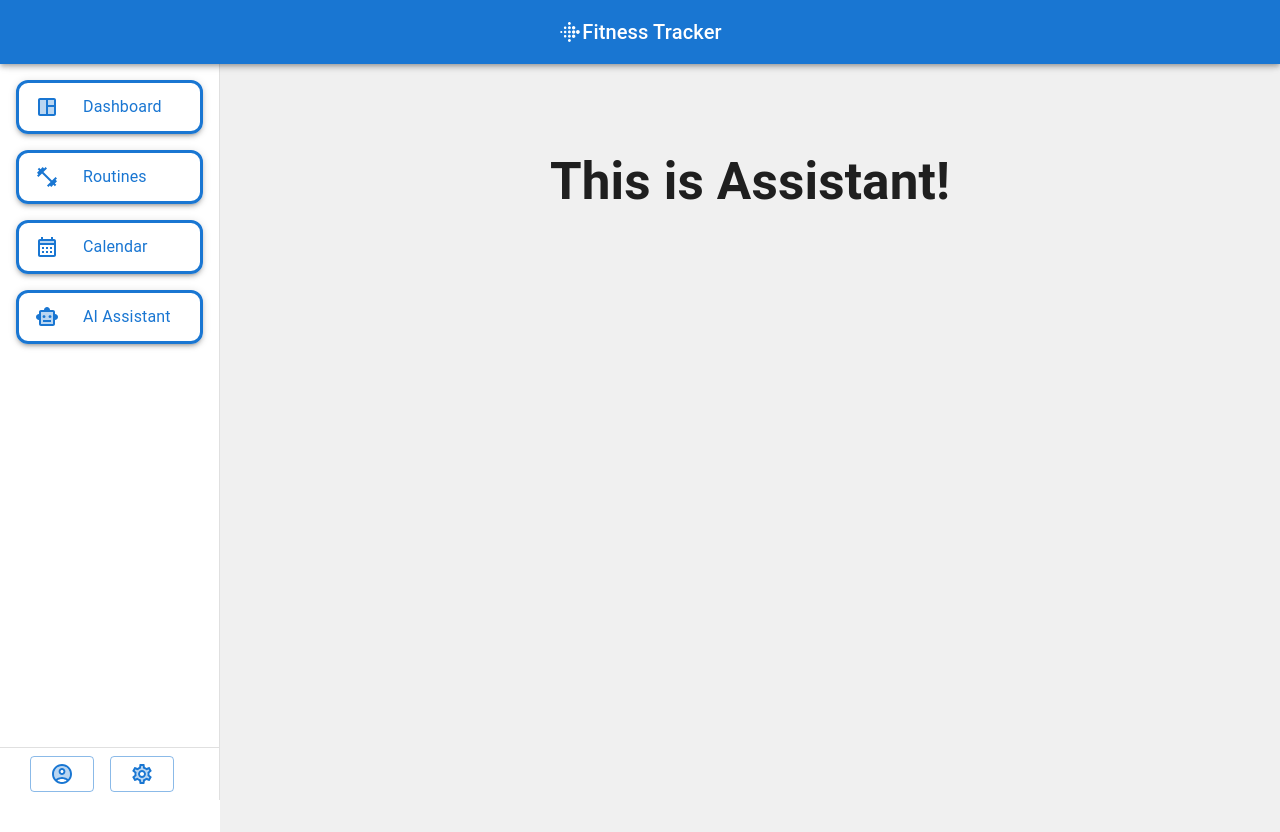
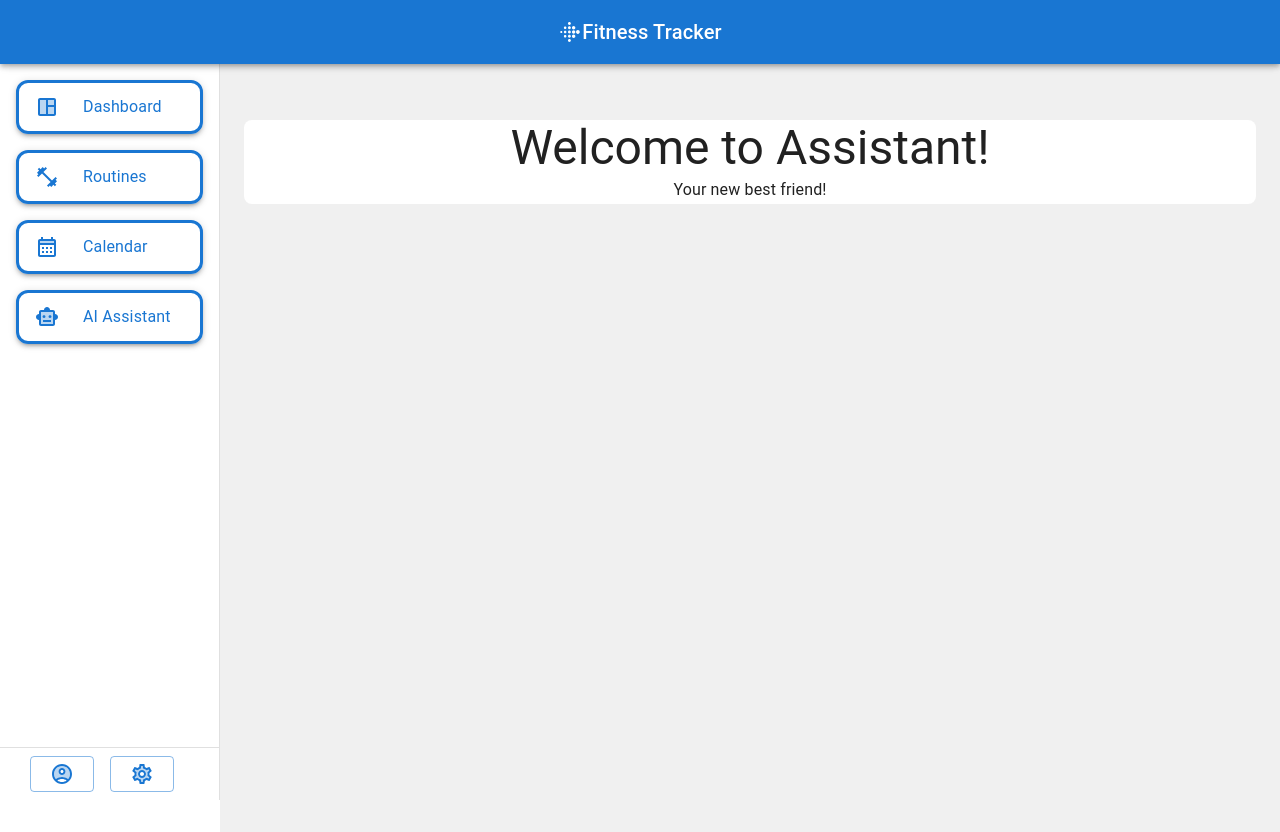
Before and after one commit to PIPetkova19/workout-routine-manager, a React (Vite) app in the folder workout-routine-manager/: page /assistant in a window 1280 px wide. Built offline with nearby package versions, Linux system fonts and the light colour scheme.

Commit message:
Page Titles

```diff
--- a/workout-routine-manager/src/views/Assistant.jsx
+++ b/workout-routine-manager/src/views/Assistant.jsx
@@ -1,9 +1,22 @@
-export default function Assistant(){
-    return (
-        <>
-            <h1>
-                This is Assistant!
-            </h1>
-        </>
-    )
+import { Box, Typography } from "@mui/material";
+
+export default function Assistant() {
+  return (
+    <Box>
+      <Box
+        sx={{
+          backgroundColor: "white",
+          borderRadius: 2,
+          mb: 2,
+          justifyContent: "left",
+          alignItems: "left",
+        }}
+      >
+        <Typography variant="h3">Welcome to Assistant!</Typography>
+        <Typography variant="subtitle1">
+          Your new best friend!
+        </Typography>
+      </Box>
+    </Box>
+  );
 }
--- a/workout-routine-manager/src/views/Calendar.jsx
+++ b/workout-routine-manager/src/views/Calendar.jsx
@@ -1,9 +1,22 @@
-export default function Calendar(){
-    return (
-        <>
-            <h1>
-                This is Calendar!
-            </h1>
-        </>
-    )
+import { Box, Typography } from "@mui/material";
+
+export default function Calendar() {
+  return (
+    <Box>
+      <Box
+        sx={{
+          backgroundColor: "white",
+          borderRadius: 2,
+          mb: 2,
+          justifyContent: "left",
+          alignItems: "left",
+        }}
+      >
+        <Typography variant="h3">Welcome to your Workout Calendar</Typography>
+        <Typography variant="subtitle1">
+          Schedule your routines and track completed workouts.
+        </Typography>
+      </Box>
+    </Box>
+  );
 }
--- a/workout-routine-manager/src/views/Dashboardd.jsx
+++ b/workout-routine-manager/src/views/Dashboardd.jsx
@@ -4,7 +4,7 @@ import { fitnessData } from "../dataMockUp/data";
 
 export default function Dashboard() {
   return (
-    <Box sx={{  }}>
+    <Box>
         <Box sx={{
             backgroundColor: "white",
             borderRadius: 2,
--- a/workout-routine-manager/src/views/Routines.jsx
+++ b/workout-routine-manager/src/views/Routines.jsx
@@ -1,9 +1,22 @@
-export default function Routines(){
-    return (
-        <>
-            <h1>
-                This is Routines!
-            </h1>
-        </>
-    )
+import { Box, Typography } from "@mui/material";
+
+export default function Routines() {
+  return (
+    <Box>
+      <Box
+        sx={{
+          backgroundColor: "white",
+          borderRadius: 2,
+          mb: 2,
+          justifyContent: "left",
+          alignItems: "left",
+        }}
+      >
+        <Typography variant="h3">Welcome to your Routines!</Typography>
+        <Typography variant="subtitle1">
+          Create and manage your workout plans.
+        </Typography>
+      </Box>
+    </Box>
+  );
 }
```
